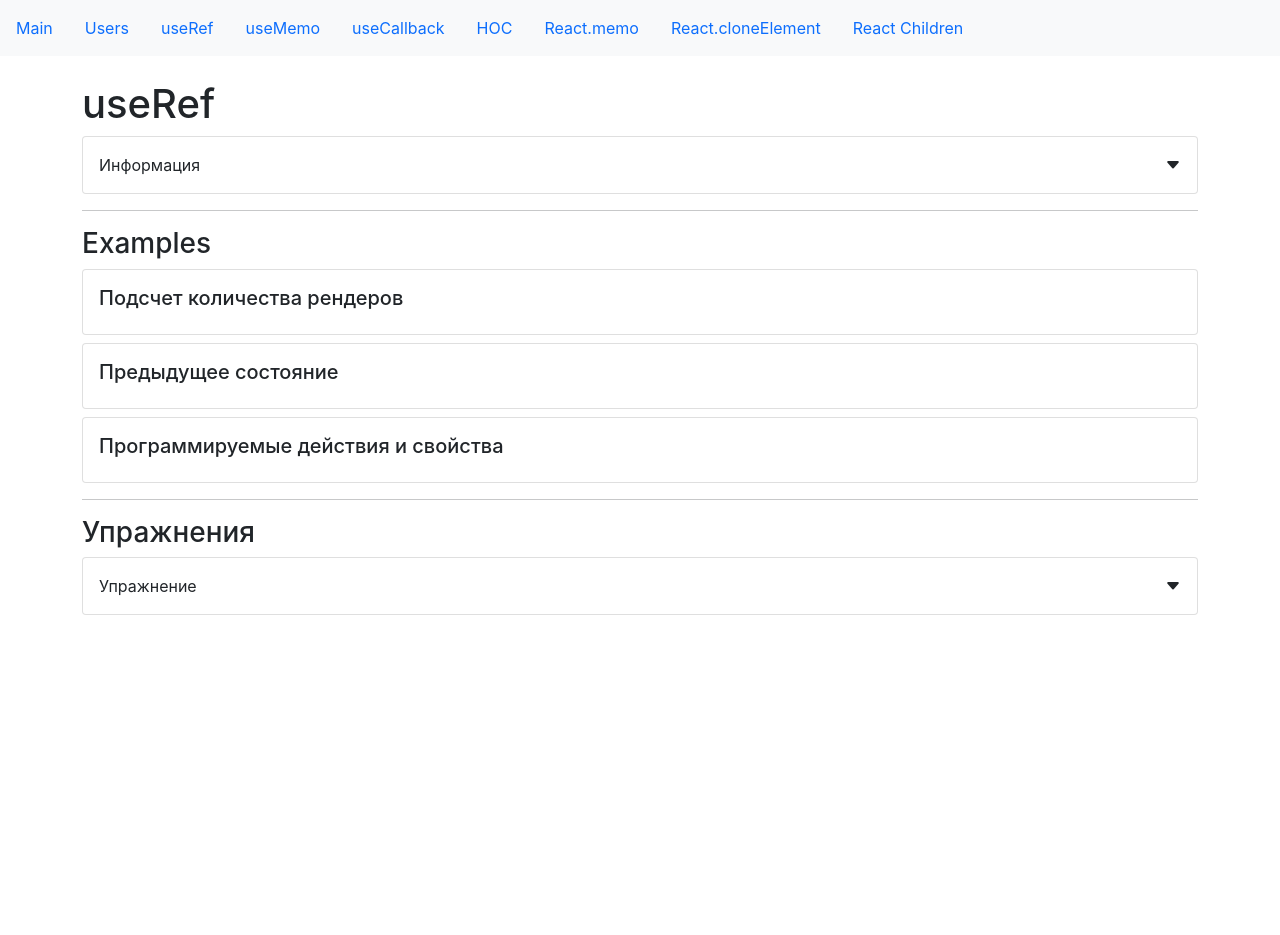
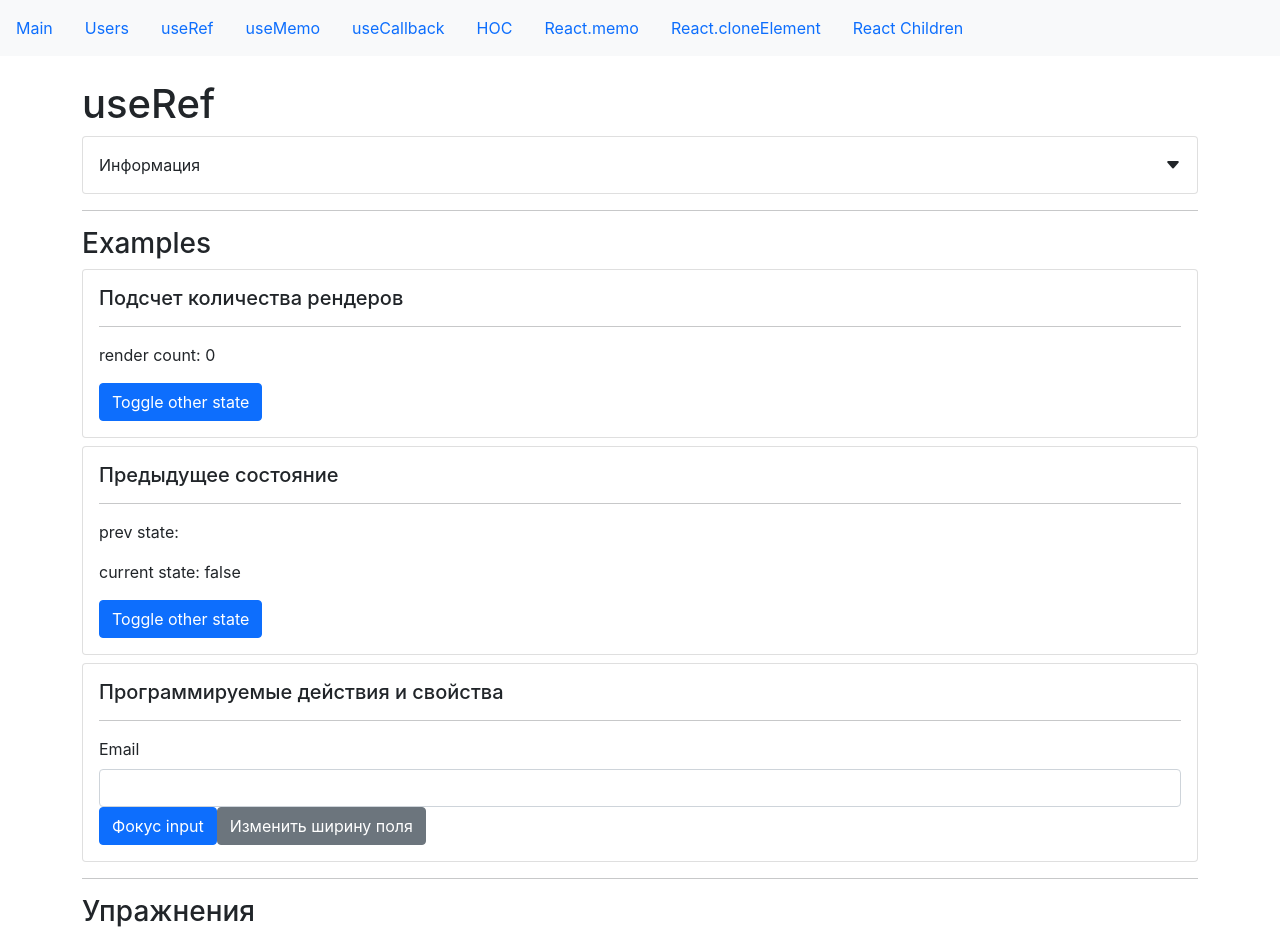
Before and after one commit to Almaz2607/start-hooks, a React (Create React App) app: page /useRef in a window 1280 px wide. Shown: the top 935 px of the page. Before the commit the page ends 800 px from the top, so only its background shows below. Built offline with nearby package versions, Linux system fonts and the light colour scheme.

Commit message:
lesson-11/theme 'hooks' - useref

```diff
--- a/src/app/components/examples/useRef/prevState.jsx
+++ b/src/app/components/examples/useRef/prevState.jsx
@@ -1,10 +1,31 @@
-import React from "react";
+import React, { useRef, useState, useEffect } from "react";
 import CardWrapper from "../../common/Card";
 import SmallTitle from "../../common/typografy/smallTitle";
+import Divider from "../../common/divider";
+
 const PrevStateExample = () => {
+    const prevState = useRef("");
+    const [otherState, setOtherState] = useState("false");
+
+    const toggleOtherState = () => {
+        setOtherState((prevState) =>
+            prevState === "false" ? "true" : "false"
+        );
+    };
+
+    useEffect(() => {
+        prevState.current = otherState;
+    }, [otherState]);
+
     return (
         <CardWrapper>
             <SmallTitle>Предыдущее состояние</SmallTitle>
+            <Divider />
+            <p>prev state: {prevState.current}</p>
+            <p> current state: {otherState}</p>
+            <button className="btn btn-primary" onClick={toggleOtherState}>
+                Toggle other state
+            </button>
         </CardWrapper>
     );
 };
--- a/src/app/components/examples/useRef/programmableActions.jsx
+++ b/src/app/components/examples/useRef/programmableActions.jsx
@@ -1,12 +1,39 @@
-import React from "react";
+import React, { useRef } from "react";
 import CardWrapper from "../../common/Card";
 import SmallTitle from "../../common/typografy/smallTitle";
+import Divider from "../../common/divider";
 const ProgrammableActionsExample = () => {
+    const inputRef = useRef();
+
+    const handleClick = () => {
+        inputRef.current.focus();
+    };
+
+    const handleClickWidth = () => {
+        inputRef.current.style.width = "100px";
+    };
+
     return (
         <CardWrapper>
             <SmallTitle className="card-title">
                 Программируемые действия и свойства
             </SmallTitle>
+            <Divider />
+            <label htmlFor="email" className="form-label">
+                Email
+            </label>
+            <input
+                ref={inputRef}
+                type="email"
+                className="form-control"
+                id="email"
+            />
+            <button className="btn btn-primary" onClick={handleClick}>
+                Фокус input
+            </button>
+            <button className="btn btn-secondary" onClick={handleClickWidth}>
+                Изменить ширину поля
+            </button>
         </CardWrapper>
     );
 };
--- a/src/app/components/examples/useRef/renderCount.jsx
+++ b/src/app/components/examples/useRef/renderCount.jsx
@@ -1,10 +1,27 @@
-import React from "react";
+import React, { useEffect, useRef, useState } from "react";
 import CardWrapper from "../../common/Card";
 import SmallTitle from "../../common/typografy/smallTitle";
+import Divider from "../../common/divider";
 const RenderCountExample = () => {
+    const renderCount = useRef(0);
+    const [otherState, setOtherState] = useState(false);
+
+    const toggleOtherState = () => {
+        setOtherState(!otherState);
+    };
+
+    useEffect(() => {
+        renderCount.current++;
+    });
+
     return (
         <CardWrapper>
             <SmallTitle>Подсчет количества рендеров</SmallTitle>
+            <Divider />
+            <p>render count: {renderCount.current}</p>
+            <button className="btn btn-primary" onClick={toggleOtherState}>
+                Toggle other state
+            </button>
         </CardWrapper>
     );
 };
--- a/src/app/components/exercises/useRefExercise.jsx
+++ b/src/app/components/exercises/useRefExercise.jsx
@@ -1,6 +1,13 @@
-import React from "react";
+import React, { useRef } from "react";
 import CollapseWrapper from "../common/collapse";
 const UseRefExercise = () => {
+    const blockRef = useRef();
+
+    const handleChangeBlock = () => {
+        blockRef.current.style.height = "150px";
+        blockRef.current.style.width = "80px";
+        blockRef.current.children[0].textContent = "text";
+    };
     return (
         <CollapseWrapper title="Упражнение">
             <p className="mt-3">
@@ -12,6 +19,7 @@
                 <li>высота и ширина станут равны 150 и 80 соответственно</li>
             </ul>
             <div
+                ref={blockRef}
                 className="bg-primary d-flex flex-row justify-content-center align-items-center rounded"
                 style={{
                     height: 40,
@@ -21,6 +29,12 @@
             >
                 <small>Блок</small>
             </div>
+            <button
+                className="btn btn-secondary mt-2"
+                onClick={handleChangeBlock}
+            >
+                Изменить текст и размеры блока
+            </button>
         </CollapseWrapper>
     );
 };
```
